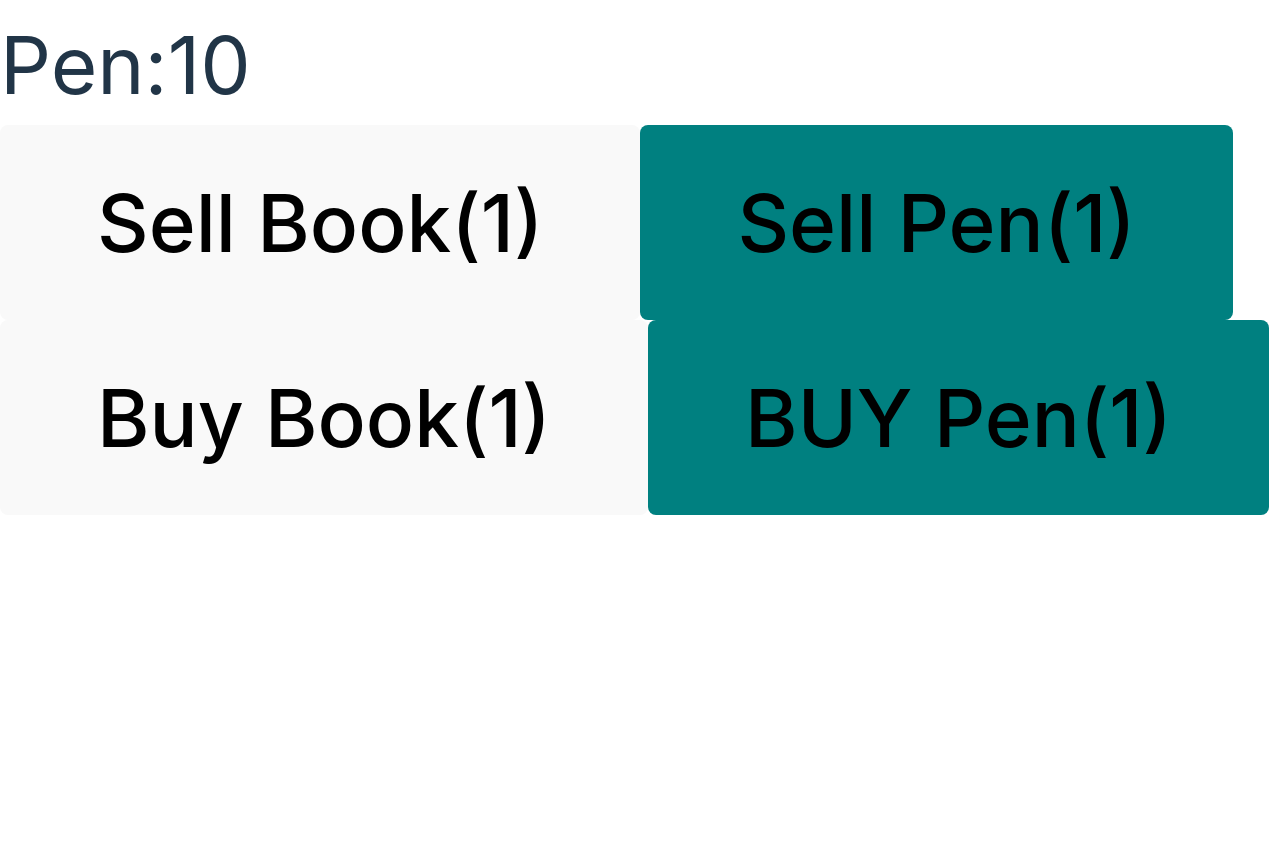
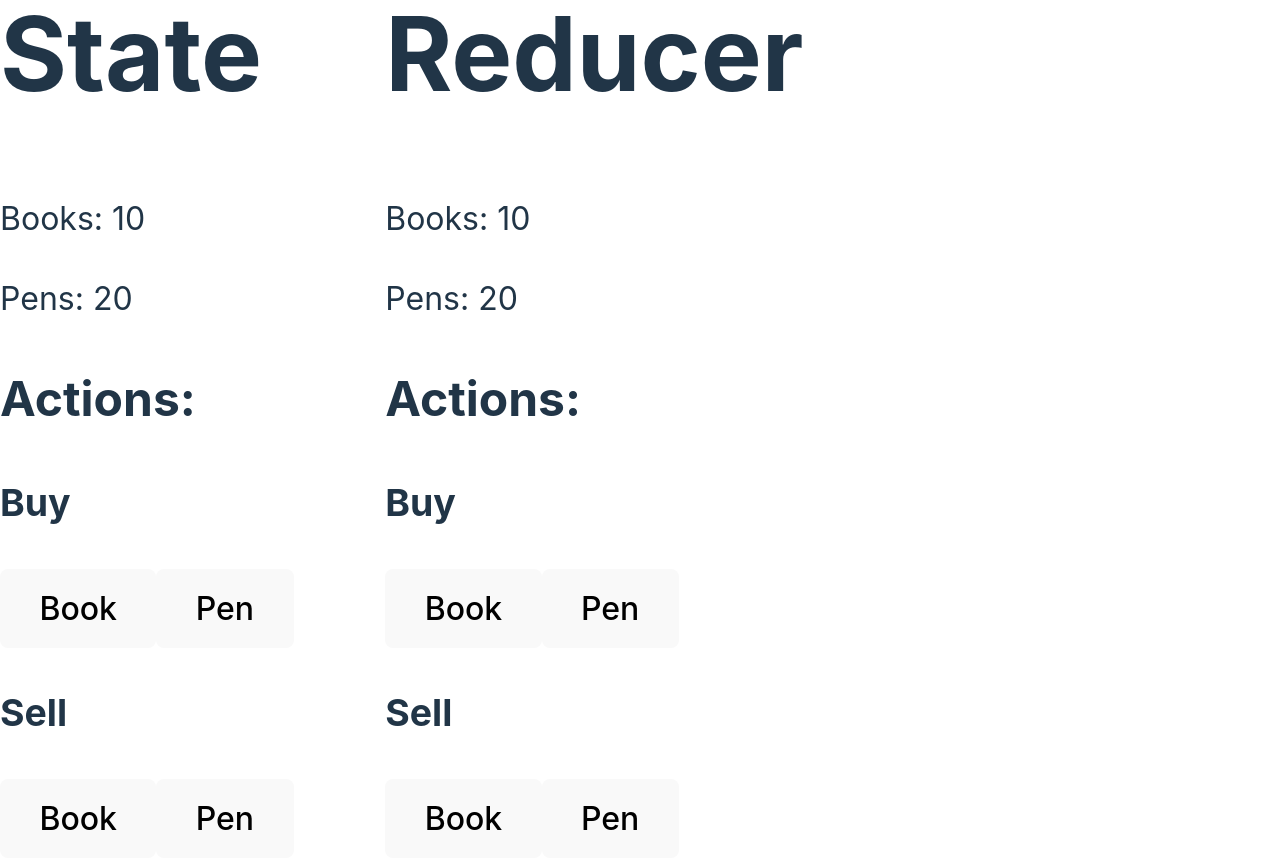
Before and after one commit to Nagarajnaidu921/react-teaching, a React (Vite) app: page / in a window 1280 px wide. Shown: the part 200-1058 px from the top of the page. Before the commit the page ends 800 px from the top, so only its background shows below. Built offline with nearby package versions, Linux system fonts and the light colour scheme.

Commit message:
added use state and use reducer examples

```diff
--- a/src/App.css
+++ b/src/App.css
@@ -1,3 +1,12 @@
-.pen-btn {
+.btn-primary {
   background-color: teal;
 }
+.btn-secondary {
+  background-color: teal;
+}
+
+.store-container {
+  width: 70vw;
+  display: flex;
+  justify-content: space-between;
+}
--- a/src/App.jsx
+++ b/src/App.jsx
@@ -1,6 +1,5 @@
-import {  useReducer } from "react";
 import "./App.css";
-import { storeReducer } from "./reducers/stock";
+import UseStateAndUseReducer from "./components/use-stateand-user-reduce";
 
 /**
  *
@@ -12,77 +11,9 @@ import { storeReducer } from "./reducers/stock";
 
 
 function App() {
-  const [stock, dispatchStock] = useReducer(storeReducer, {
-    book: 10,
-    pen: 10,
-  })
-
-  return (
-    <div>
-      <div>
-        <span>Book:</span>
-        <span>{stock.book}</span>
-      </div>
-      <div>
-        <span>Pen:</span>
-        <span>{stock.pen}</span>
-      </div>
-      <div>
-        <span>
-          <button
-            onClick={() => {
-              dispatchStock({
-                type: 'SELL',
-                item: 'book'
-              })
-            }}
-          >
-            Sell Book(1)
-          </button>
-        </span>
-        <span>
-          <button
-            className="pen-btn"
-            onClick={() => {
-              dispatchStock({
-                type: 'SELL',
-                item: 'pen'
-              })
-            }}
-          >
-            Sell Pen(1)
-          </button>
-        </span>
-      </div>
-      <div>
-        <span>
-          <button
-            onClick={() => {
-              dispatchStock({
-                type: 'BUY',
-                item: 'book'
-              })
-            }}
-          >
-            Buy Book(1)
-          </button>
-        </span>
-        <span>
-          <button
-            className="pen-btn"
-            onClick={() => {
-              dispatchStock({
-                type: 'BUY',
-                item: 'pen'
-              })
-            }}
-          >
-            BUY Pen(1)
-          </button>
-        </span>
-      </div>
-    </div>
-  );
+  return <div >
+    <UseStateAndUseReducer></UseStateAndUseReducer>
+  </div>
 }
 
 export default App;
--- /dev/null
+++ b/src/components/use-stateand-user-reduce/index.jsx
@@ -0,0 +1,12 @@
+import { StoreOne } from "./store-with-use-state";
+import { StoreTwo } from "./store-with-reducer";
+
+
+function UseStateAndUseReducer() {
+  return <div className="store-container">
+    <StoreOne></StoreOne>
+    <StoreTwo></StoreTwo>
+  </div>
+}
+
+export default UseStateAndUseReducer;
--- /dev/null
+++ b/src/components/use-stateand-user-reduce/store-with-reducer/index.jsx
@@ -0,0 +1,94 @@
+import { useReducer } from "react";
+
+const reducer = (store, action) => {
+  switch (action.type) {
+    case "buy": {
+      const tempStore = { ...store };
+      tempStore[action.item] = tempStore[action.item] + 1;
+      return tempStore;
+    }
+    case "sell": {
+      const tempStore = { ...store };
+      tempStore[action.item] = tempStore[action.item] - 1;
+      return tempStore;
+    }
+  }
+};
+
+export const StoreTwo = () => {
+  const [store, dispatch] = useReducer(reducer, {
+    books: 10,
+    pens: 20,
+  });
+
+  return (
+    <section>
+      <h1>Use Reducer</h1>
+      <div>
+        <p>Books: {store.books}</p>
+        <p>Pens: {store.pens}</p>
+      </div>
+      <h2>Actions:</h2>
+      <div>
+        <div>
+          <h3>Buy</h3>
+          <div>
+            <span>
+              <button
+                onClick={() =>
+                  dispatch({
+                    type: "buy",
+                    item: "books",
+                  })
+                }
+              >
+                Book
+              </button>
+            </span>
+            <span>
+              <button
+                onClick={() =>
+                  dispatch({
+                    type: "buy",
+                    item: "pens",
+                  })
+                }
+              >
+                Pen
+              </button>
+            </span>
+          </div>
+        </div>
+        <div>
+          <h3>Sell</h3>
+          <div>
+            <span>
+              <button
+                onClick={() =>
+                  dispatch({
+                    type: "sell",
+                    item: "books",
+                  })
+                }
+              >
+                Book
+              </button>
+            </span>
+            <span>
+              <button
+                onClick={() =>
+                  dispatch({
+                    type: "sell",
+                    item: "pens",
+                  })
+                }
+              >
+                Pen
+              </button>
+            </span>
+          </div>
+        </div>
+      </div>
+    </section>
+  );
+};
--- /dev/null
+++ b/src/components/use-stateand-user-reduce/store-with-use-state/index.jsx
@@ -0,0 +1,59 @@
+import { useState } from "react";
+
+export const StoreOne = () => {
+  const [store, setStore] = useState({
+    books: 10,
+    pens: 20,
+  });
+
+  /**
+   *
+   * @param {String} item book or pen
+   */
+  const buy = (item) => {
+    const tempStore = {...store}
+    tempStore[item] = tempStore[item]+1
+    setStore(tempStore)
+  }
+
+  const  sell = (item) => {
+    const tempStore = {...store};
+    tempStore[item] = tempStore[item] - 1;;
+    setStore(tempStore);
+  }
+
+  return (
+    <section>
+        <h1>Use State</h1>
+      <div>
+        <p>Books: {store.books}</p>
+        <p>Pens: {store.pens}</p>
+      </div>
+      <h2>Actions:</h2>
+      <div>
+        <div>
+          <h3>Buy</h3>
+          <div>
+          <span>
+              <button onClick={() => buy('books')}>Book</button>
+            </span>
+            <span>
+              <button onClick={() => buy('pens')}>Pen</button>
+            </span>
+          </div>
+        </div>
+        <div>
+          <h3>Sell</h3>
+          <div>
+            <span>
+              <button onClick={() => sell('books')}>Book</button>
+            </span>
+            <span>
+              <button onClick={() => sell('pens')}>Pen</button>
+            </span>
+          </div>
+        </div>
+      </div>
+    </section>
+  );
+};
--- a/src/index.css
+++ b/src/index.css
@@ -2,7 +2,7 @@
   font-family: Inter, system-ui, Avenir, Helvetica, Arial, sans-serif;
   line-height: 1.5;
   font-weight: 400;
-  font-size: 5rem;
+  font-size: 2rem;
 
   color-scheme: light dark;
   color: black;
```
